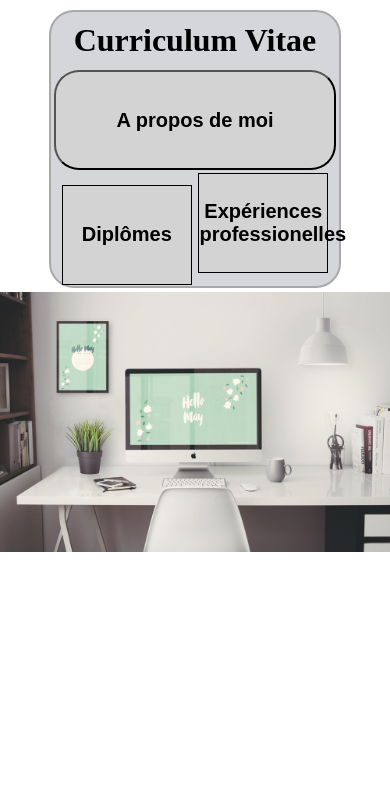
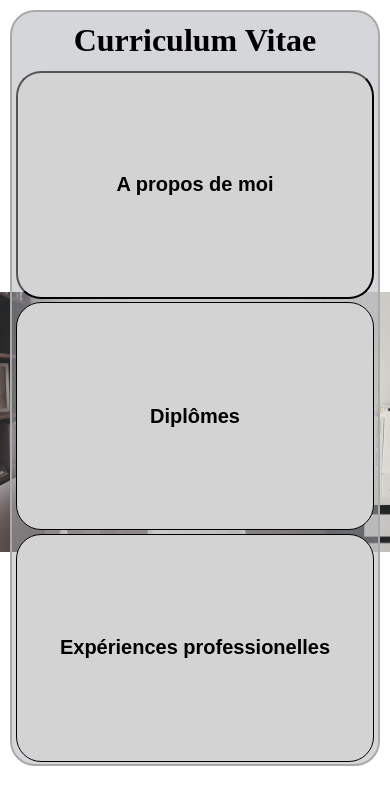
Before and after one commit to RobquinAbel/CV, a PHP site: page / in a window 390 px wide. Shown: the top 805 px of the page. Run offline with PHP 8.4, Linux system fonts and the light colour scheme.

Commit message:
index.php mobile (queries)

```diff
--- a/style.css
+++ b/style.css
@@ -14,6 +14,14 @@ body {
 	margin-right: 10%;
 	margin-left: 10%;
 
+}
+
+@media screen and (max-width: 790px)
+{
+	body
+	{
+		margin: 0%;
+	}
 }
 
 form {
@@ -44,9 +52,30 @@ header {
 .bloc50 {
 	margin: 0.5%;
 	border: 1px solid black;
+	border-radius: 25px;
 	background: lightgrey;
 	height: 100px;
 	width: 45%;
 	display: inline-block;
 	outline: none;
 }
+
+@media screen and (max-width: 790px)
+{
+    form
+    {
+    	width: 100%;
+        display: block;
+    }
+
+    .infos
+    {
+    	height: 27vh;
+    }
+
+    .bloc50
+    {
+    	width: 98%;
+    	height: 27vh;
+    }
+}
```
